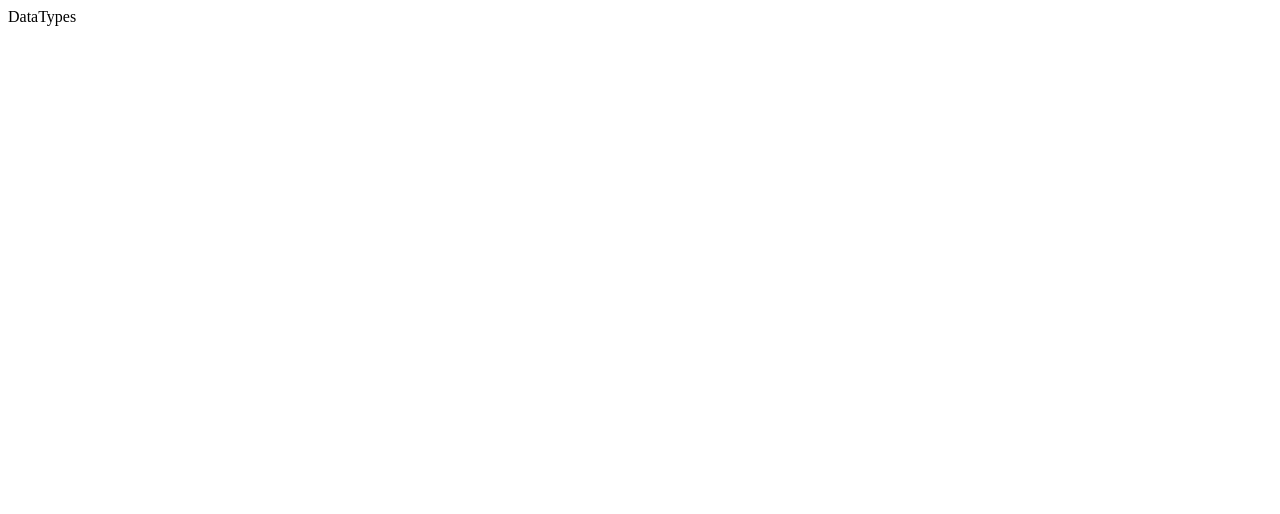
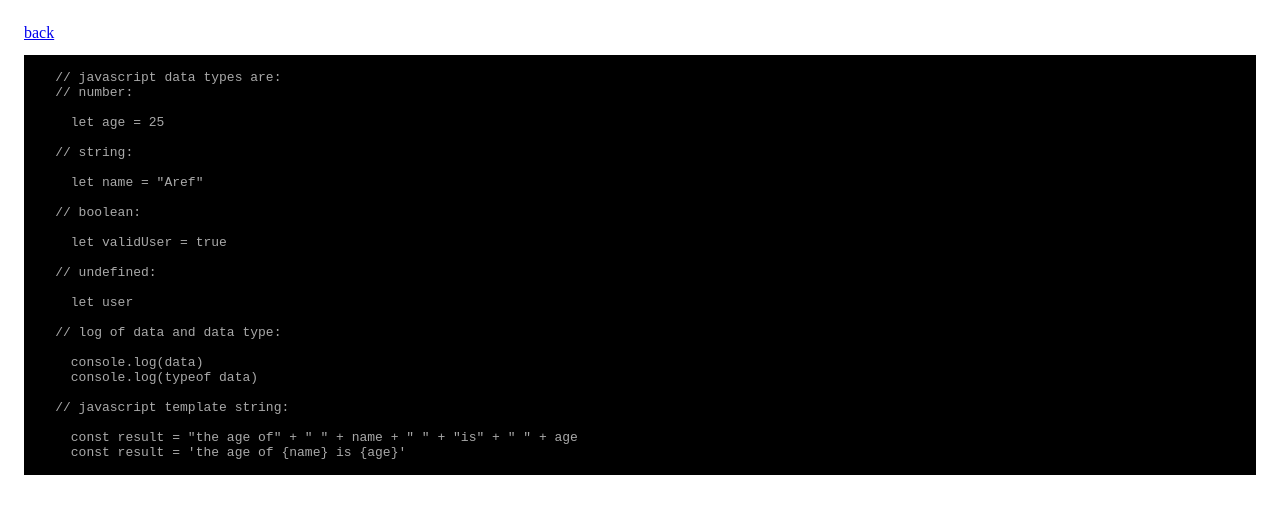
Before and after one commit to arefmaghdam/review-of-js-next.js-12, a Next.js app: page /components/javascript/data-types in a window 1280 px wide. Shown: the top 514 px of the page. Built offline with nearby package versions, Linux system fonts and the light colour scheme.

Commit message:
feat: review of javascript data type

```diff
--- a/pages/components/javascript/data-types.jsx
+++ b/pages/components/javascript/data-types.jsx
@@ -1,7 +1,45 @@
 import React from "react";
+import styles from "../../../styles/Home.module.css";
+import CodePreview from "../../components/code-preview";
+import Link from "next/link";
 
 const DataTypes = () => {
-  return <div>DataTypes</div>;
+  return (
+    <div className={styles.subPages}>
+      <Link href="/">back</Link>
+      <CodePreview
+        imgURL=""
+        content={`
+    // javascript data types are:
+    // number:
+
+      let age = 25
+
+    // string:
+
+      let name = "Aref"
+
+    // boolean:
+
+      let validUser = true
+
+    // undefined:
+
+      let user
+
+    // log of data and data type:
+
+      console.log(data)
+      console.log(typeof data)
+
+    // javascript template string:
+
+      const result = "the age of" + " " + name + " " + "is" + " " + age
+      const result = 'the age of {name} is {age}'
+      `}
+      />
+    </div>
+  );
 };
 
 export default DataTypes;
```
